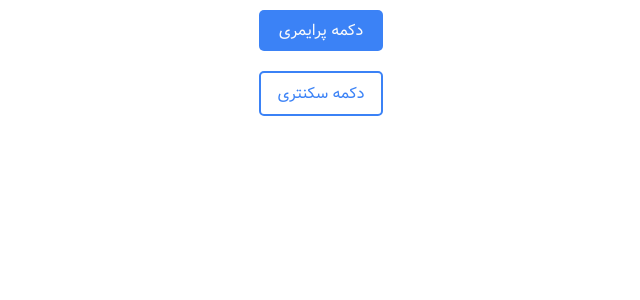
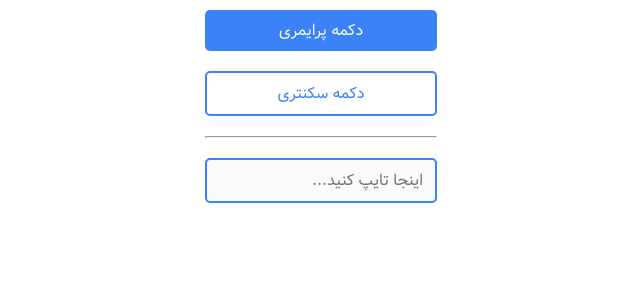
Before and after one commit to mohammadmehdisharife/ArianElements, a React (Vite) app: page / in a window 1280 px wide. Shown: the top 300 px of the page, without its empty margins (319-959 px from the left). Built offline with nearby package versions, Linux system fonts and the light colour scheme.

Commit message:
add input:text element

```diff
--- a/src/App.jsx
+++ b/src/App.jsx
@@ -1,12 +1,14 @@
-import React from 'react';
 import styles from "./App.module.scss"
 import Btn from './components/btn/Btn';
+import Input from './components/input/Input';
 
 const App = () => {
   return (
     <div className={styles.container} >
       <Btn variant='primary' color='blue' >دکمه پرایمری</Btn>
       <Btn variant='secondary' color='blue' >دکمه سکنتری</Btn>
+      <hr />
+      <Input placeholder='اینجا تایپ کنید...'/>
     </div>
   );
 }
--- a/src/components/btn/Btn.jsx
+++ b/src/components/btn/Btn.jsx
@@ -1,9 +1,9 @@
 import styles from "./Btn.module.scss"
 
-const Btn = ({ children, variant = 'primary', color = 'blue', ...rest }) => {
+const Btn = ({ children, variant = 'primary', color = 'blue', className = '' , ...rest }) => {
     return (
         <button
-            className={`${styles.btn} ${styles[variant]} ${styles[color]}`}
+            className={`${styles.btn} ${styles[variant]} ${styles[color]} ${className}`}
             {...rest}
         >
             {children}
--- a/src/components/btn/Btn.module.scss
+++ b/src/components/btn/Btn.module.scss
@@ -10,7 +10,6 @@
     transition: all 0.3s ease;
 }
 
-// حالت primary
 .primary {
     color: $light;
 
--- /dev/null
+++ b/src/components/input/Input.jsx
@@ -0,0 +1,13 @@
+import styles from "./Input.module.scss"
+
+const Input = ({ color = 'blue', className = '', ...rest }) => {
+    return (
+        <input
+            className={`${styles.input} ${styles[color]} ${className}`}
+            dir="rtl"
+            {...rest}
+        />
+    );
+}
+
+export default Input;
--- /dev/null
+++ b/src/components/input/Input.module.scss
@@ -0,0 +1,44 @@
+@use '../colors' as *;
+
+.input {
+    padding: 8px 12px;
+    border: 2px solid;
+    border-radius: 5px;
+    font-size: 16px;
+    outline: none;
+    transition: all 0.3s ease;
+    background-color: $light;
+    text-align: right;
+}
+
+.blue {
+    border-color: $blue;
+    &:focus {
+        border-color: $blue-dark;
+        box-shadow: 0 0 0 3px rgba($blue, 0.2);
+    }
+}
+
+.red {
+    border-color: $red;
+    &:focus {
+        border-color: $red-dark;
+        box-shadow: 0 0 0 3px rgba($red, 0.2);
+    }
+}
+
+.green {
+    border-color: $green;
+    &:focus {
+        border-color: $green-dark;
+        box-shadow: 0 0 0 3px rgba($green, 0.2);
+    }
+}
+
+.yellow {
+    border-color: $yellow;
+    &:focus {
+        border-color: $yellow-dark;
+        box-shadow: 0 0 0 3px rgba($yellow, 0.2);
+    }
+}
--- a/src/index.scss
+++ b/src/index.scss
@@ -1,9 +1,9 @@
 @font-face {
   font-family: "Vazir";
   src:
-    url("../public/fonts/Vazir.woff2") format("woff2"),
-    url("../public/fonts/Vazir.woff") format("woff"),
-    url("../public/fonts/Vazir.ttf") format("truetype");
+    url("/fonts/Vazir.woff2") format("woff2"),
+    url("/fonts/Vazir.woff") format("woff"),
+    url("/fonts/Vazir.ttf") format("truetype");
   font-weight: normal;
   font-style: normal;
   font-display: swap;
@@ -12,9 +12,9 @@
 @font-face {
   font-family: "Vazir";
   src:
-    url("../public/fonts/Vazir-Bold.woff2") format("woff2"),
-    url("../public/fonts/Vazir-Bold.woff") format("woff"),
-    url("../public/fonts/Vazir-Bold.ttf") format("truetype");
+    url("/fonts/Vazir-Bold.woff2") format("woff2"),
+    url("/fonts/Vazir-Bold.woff") format("woff"),
+    url("/fonts/Vazir-Bold.ttf") format("truetype");
   font-weight: bold;
   font-style: normal;
   font-display: swap;
@@ -23,9 +23,9 @@
 @font-face {
   font-family: "Vazir";
   src:
-    url("../public/fonts/Vazir-Light.woff2") format("woff2"),
-    url("../public/fonts/Vazir-Light.woff") format("woff"),
-    url("../public/fonts/Vazir-Light.ttf") format("truetype");
+    url("/fonts/Vazir-Light.woff2") format("woff2"),
+    url("/fonts/Vazir-Light.woff") format("woff"),
+    url("/fonts/Vazir-Light.ttf") format("truetype");
   font-weight: 300;
   font-style: normal;
   font-display: swap;
@@ -34,9 +34,9 @@
 @font-face {
   font-family: "Vazir";
   src:
-    url("../public/fonts/Vazir-Medium.woff2") format("woff2"),
-    url("../public/fonts/Vazir-Medium.woff") format("woff"),
-    url("../public/fonts/Vazir-Medium.ttf") format("truetype");
+    url("/fonts/Vazir-Medium.woff2") format("woff2"),
+    url("/fonts/Vazir-Medium.woff") format("woff"),
+    url("/fonts/Vazir-Medium.ttf") format("truetype");
   font-weight: 500;
   font-style: normal;
   font-display: swap;
```
